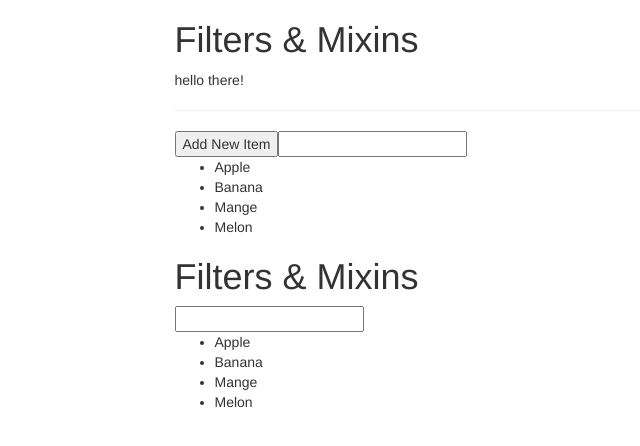
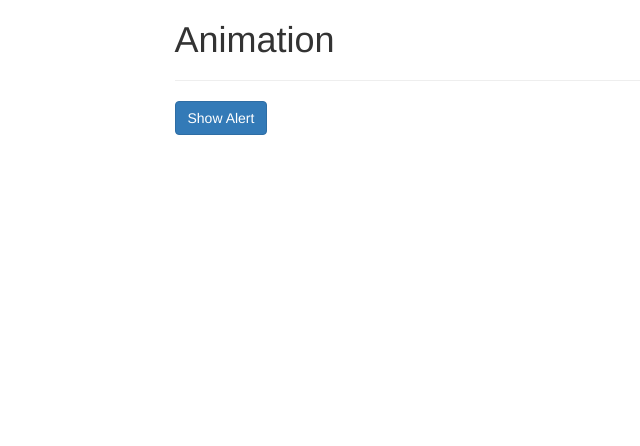
Before and after one commit to MinseungJeon/hello-world, a Vue app: page / in a window 1280 px wide. Shown: the top 446 px of the page, without its empty margins (188-828 px from the left). Built offline with nearby package versions, Linux system fonts and the light colour scheme; a web font is replaced by a local one.

Commit message:
14-03. Preparing Code to use Transitions

```diff
--- a/src/App.vue
+++ b/src/App.vue
@@ -2,40 +2,26 @@
   <div class="container">
     <div class="row">
       <div class="col-xs-12 col-sm-8 col-sm-offset-2 col-md-6 col-md-offset-3">
-        <h1>Filters & Mixins</h1>
-        <p>{{ text | toUppercase | tolowercase }}</p>
+        <h1>Animation</h1>
         <hr />
-        <button @click="fruits.push('Berries')">Add New Item</button>
-        <input v-model="filterText" />
-        <ul>
-          <li v-for="(fruit, index) in filteredFruits" v-bind:key="index">
-            {{ fruit }}
-          </li>
-        </ul>
-        <app-list></app-list>
+        <button class="btn btn-primary" @click="show = !show">
+          Show Alert
+        </button>
+        <br /><br />
+        <transition>
+          <div class="alert alert-info" v-if="show">This is some Info</div>
+        </transition>
       </div>
     </div>
   </div>
 </template>
 
 <script>
-import List from "./List.vue";
-import { fruitMixin } from "./fruitMixin";
-
 export default {
-  mixins: [fruitMixin],
   data() {
     return {
-      text: "Hello there!",
+      show: false,
     };
-  },
-  filters: {
-    toUppercase(value) {
-      return value.toUpperCase();
-    },
-  },
-  components: {
-    appList: List,
   },
 };
 </script>
```
